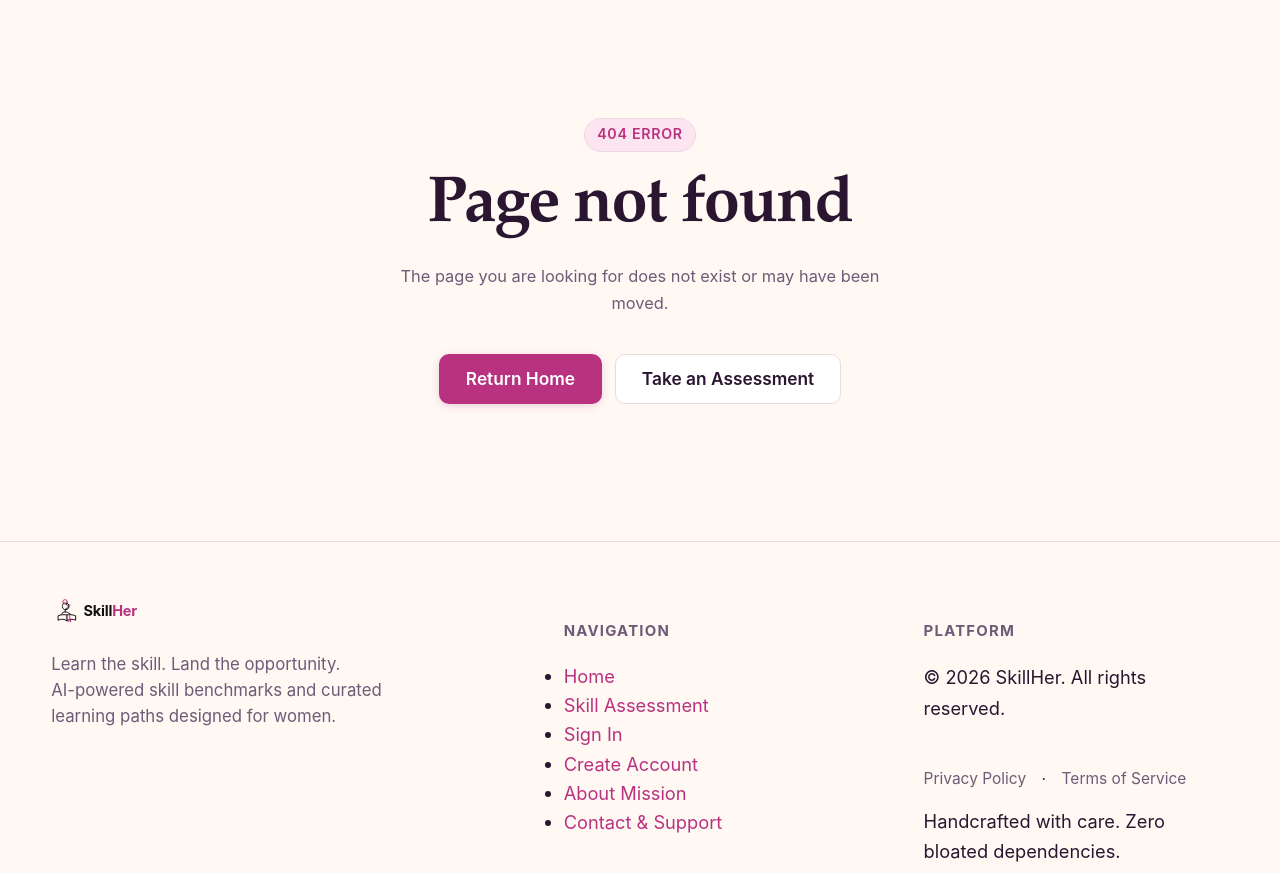
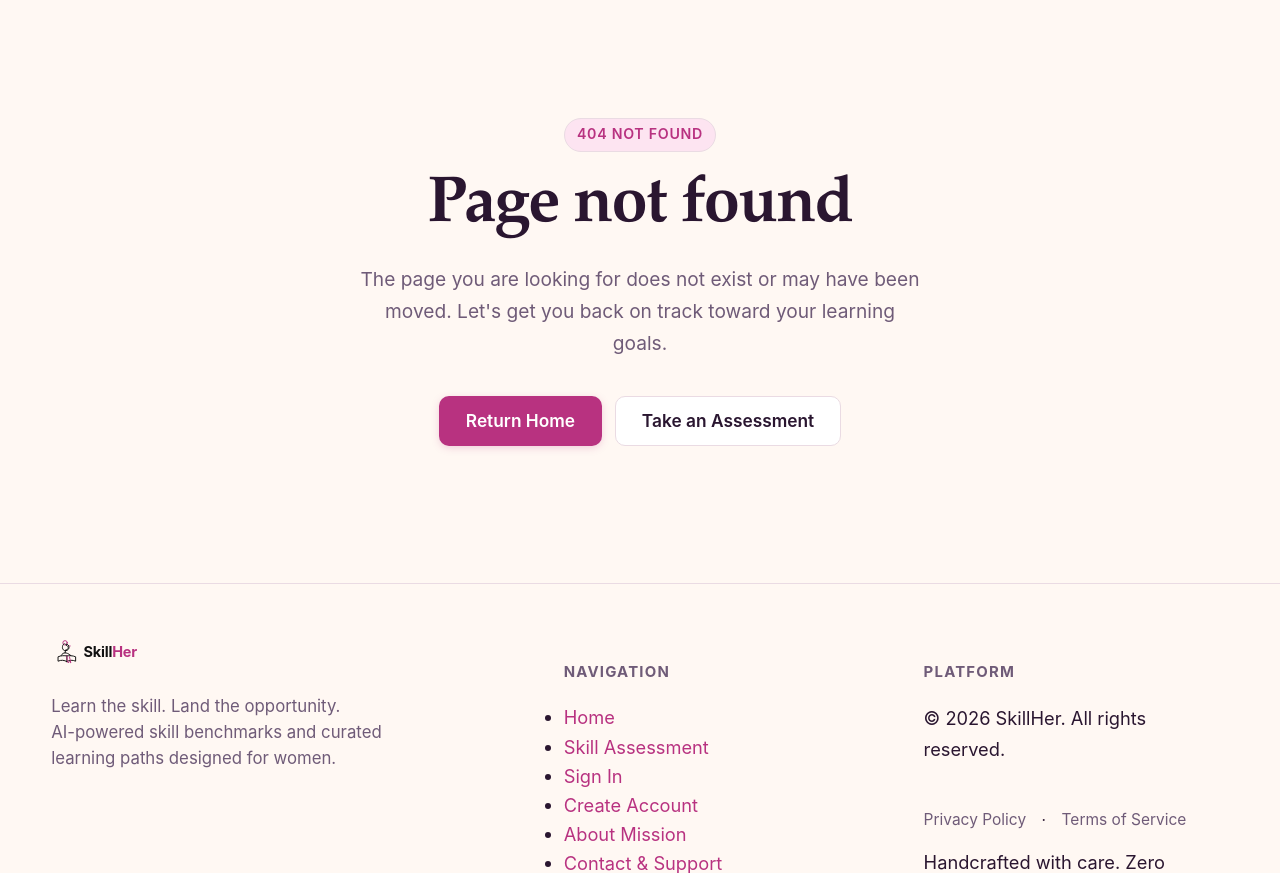
Before and after one commit to varun05126/llm_working, a Django app: template templates/404.html in a window 1280 px wide. Shown: the part 76-949 px from the top of the page. Run offline with Django 5.2, Linux system fonts and the light colour scheme; the template is opened without the code that fills it, so the values that code supplies are empty.

Commit message:
style(templates): restyle root 404 page with soft-modern design tokens

```diff
--- a/templates/404.html
+++ b/templates/404.html
@@ -3,11 +3,11 @@
 {% block title %}Page Not Found (404){% endblock %}
 
 {% block content %}
-<div class="error-page" style="text-align: center; padding: 4rem 1rem;">
-  <span class="badge" style="margin-bottom: 1rem;">404 Error</span>
+<div class="error-page" style="text-align: center; padding: 4rem 1rem; max-width: 600px; margin: 0 auto;">
+  <span class="badge" style="margin-bottom: 1rem;">404 Not Found</span>
   <h1 style="margin-bottom: 1rem;">Page not found</h1>
-  <p class="muted-text" style="max-width: 50ch; margin: 0 auto 2rem;">
-    The page you are looking for does not exist or may have been moved.
+  <p class="muted-text" style="max-width: 48ch; margin: 0 auto 2rem; font-size: 1.05rem;">
+    The page you are looking for does not exist or may have been moved. Let's get you back on track toward your learning goals.
   </p>
   <div class="btn-group" style="justify-content: center;">
     <a href="{% url 'home' %}" class="btn btn-primary">Return Home</a>
```
